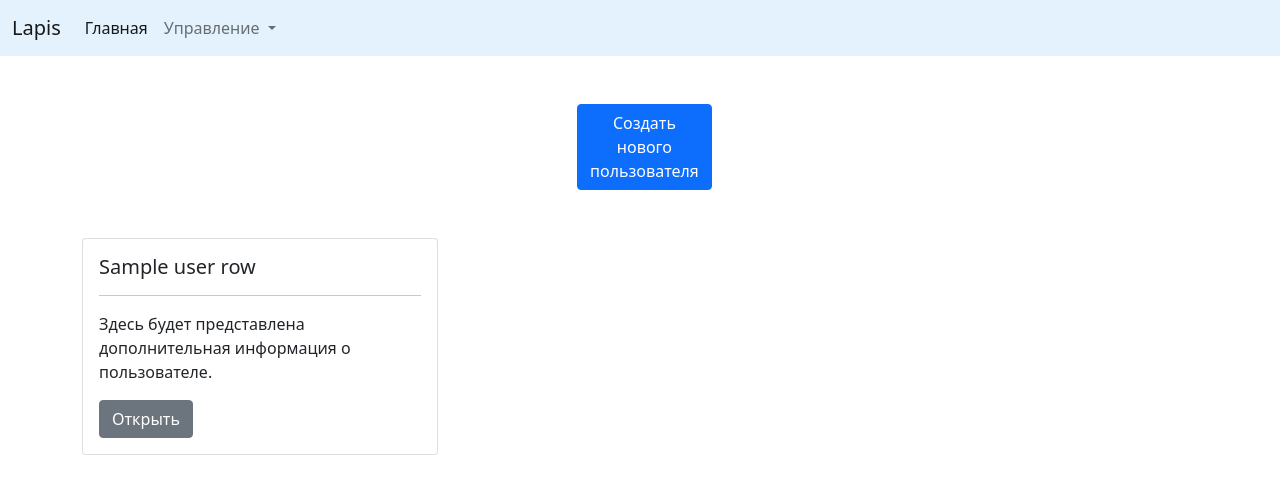
After one commit to moevm/casein2021, a Flask app: template src/app/web/templates/users.html in a window 1280 px wide. The commit adds this page. Shown: the top 494 px of the page. Run offline with Flask 2, Linux system fonts and the light colour scheme; the template is opened without the code that fills it: most values are stand-ins (such as "Sample title", 1, 10 or a date in 2020); some libraries are stand-ins or nearby versions.

Commit message:
Add users page

```diff
--- a/src/app/routes/index.py
+++ b/src/app/routes/index.py
@@ -14,7 +14,7 @@ def index():
 
 @bp.route('/users')
 def users_page():
-    return render_template("users.html")
+    return render_template("users.html", users=User.objects())
 
 
 @bp.route('/user/create')
--- a/src/app/web/templates/base.html
+++ b/src/app/web/templates/base.html
@@ -33,7 +33,7 @@
                     </a>
                     <ul class="dropdown-menu" aria-labelledby="navbarDropdown">
                       <li><a class="dropdown-item" href="/course">Курсы</a></li>
-                      <li><a class="dropdown-item" href="/user">Пользователи</a></li>
+                      <li><a class="dropdown-item" href="/users">Пользователи</a></li>
                       <!--<li><hr class="dropdown-divider"></li>
                       <li><a class="dropdown-item" href="#">Something else here</a></li>-->
                     </ul>
--- /dev/null
+++ b/src/app/web/templates/users.html
@@ -0,0 +1,41 @@
+{% extends 'base.html' %}
+
+{% block title %}Пользователи{% endblock %}
+
+{% block content %}
+
+
+<div class="container">
+    <div class="row">
+        <div class="mt-5 mb-5 mx-auto" style="width: 150px">
+            <a href="/user/create" class="btn btn-primary">Создать нового пользователя</a>
+        </div>
+    </div>
+{% if users is defined %}
+    {% for user_row in users | batch(3, '&nbsp;') %}
+        <div class="row mb-4">
+    {% for user in user_row %}
+        {% if user.name %}
+        <div class="col-lg-4 col-sm-12 mb-2">
+            <div class="card">
+                <div class="card-body">
+                    <h5 class="card-title">
+                        {{user.name}}
+                    </h5>
+                    <hr>
+                    <p class="card-text">
+                        Здесь будет представлена дополнительная информация о пользователе.
+                    </p>
+                    <a href='/user/{{user._id}}' class="btn btn-secondary">Открыть</a>
+                </div>
+            </div>
+        </div>
+        {% endif %}
+    {% endfor %}
+    </div>
+    {% endfor%}
+{% endif %}
+</div>
+
+
+{% endblock %}
```
